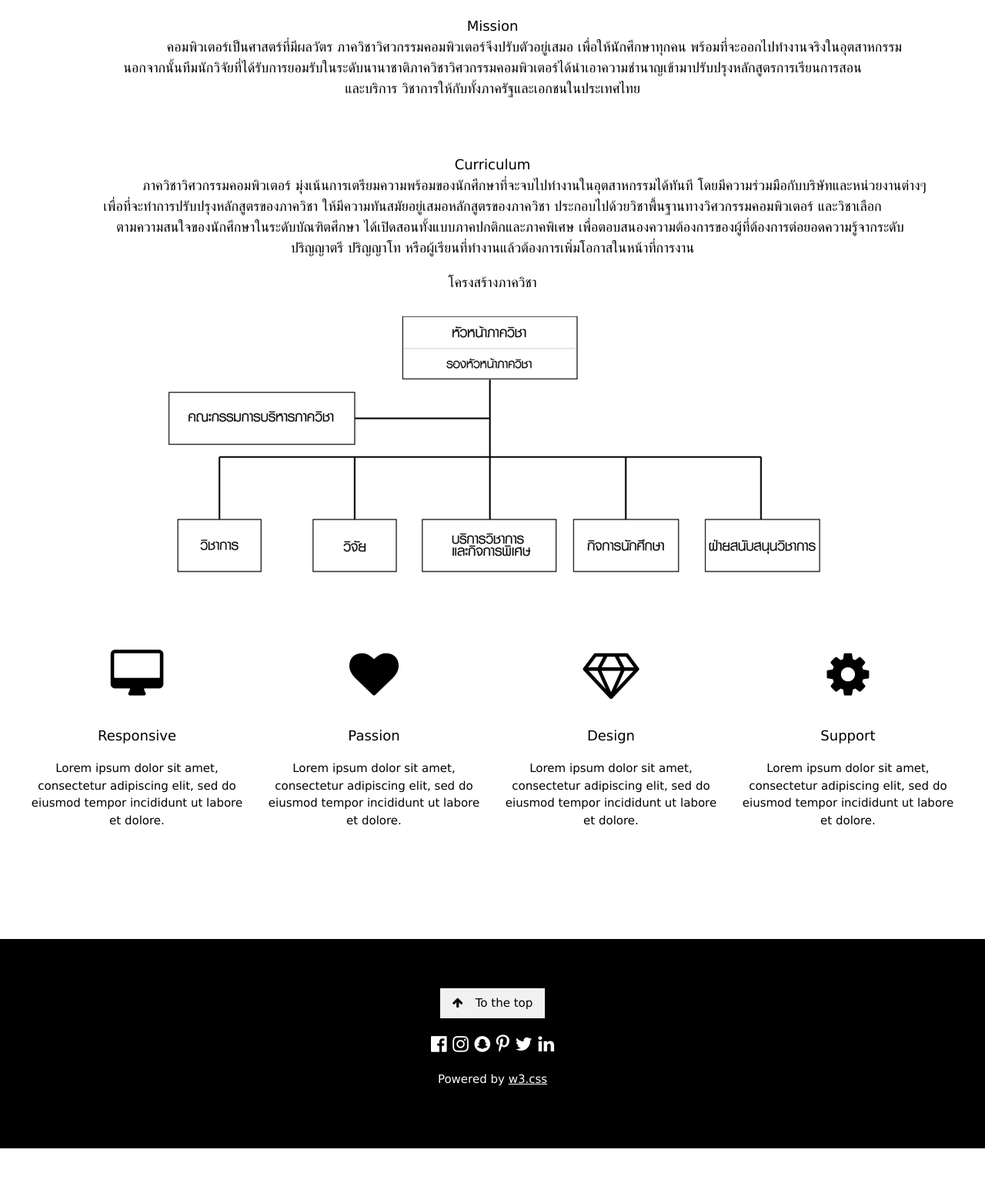
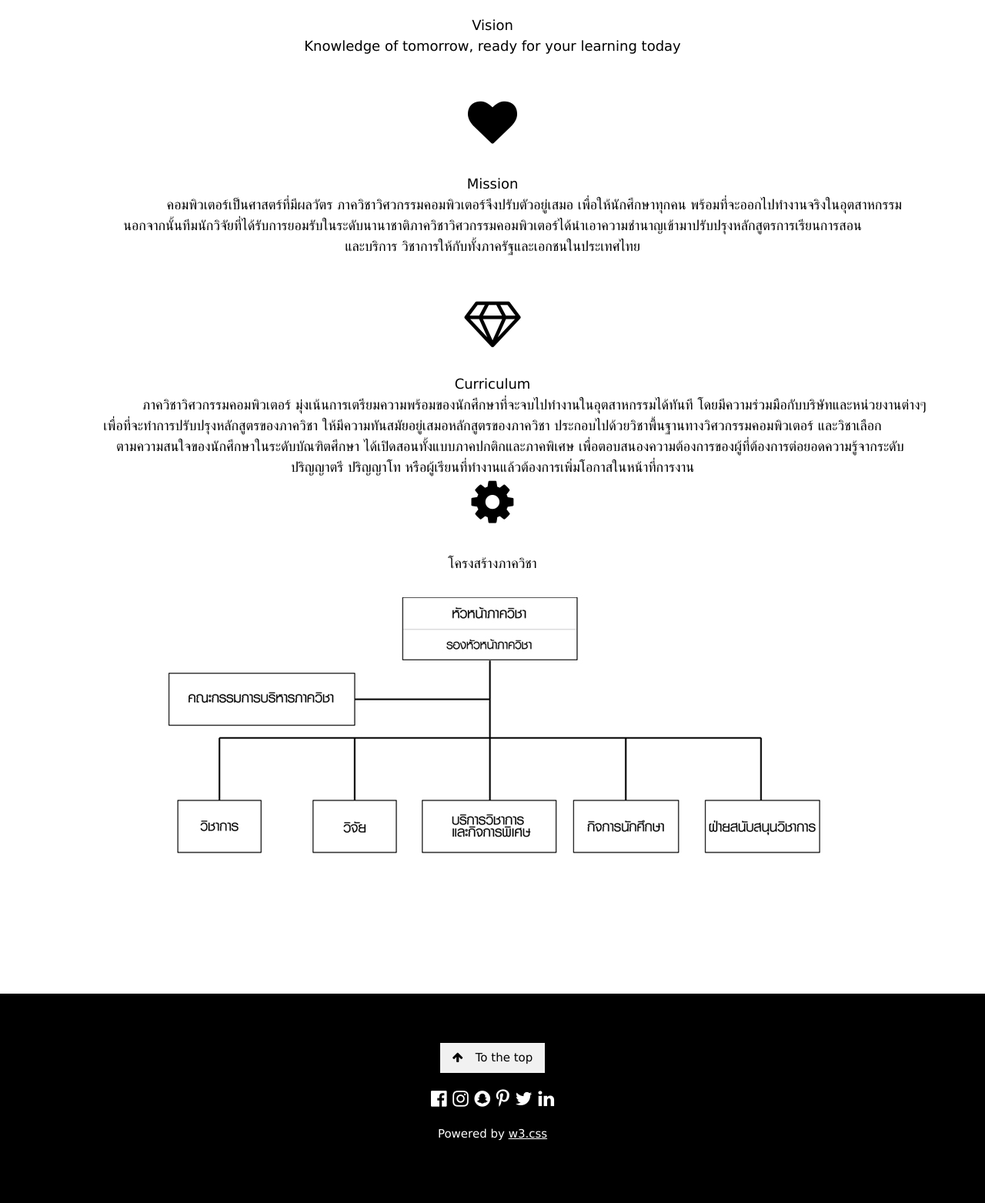
Before and after one commit to kwpinthong/-PROJECT-CPEwebsite, a PHP site: page /about.php in a window 1280 px wide. Shown: the part 1232-2795 px from the top of the page at 77% size. Before the commit the page ends 2724 px from the top, so only its background shows below. Run offline with PHP 8.4, Linux system fonts and the light colour scheme.

Commit message:
profile + fix about

```diff
--- a/about.php
+++ b/about.php
@@ -3,9 +3,9 @@
 	<!-- Header with full-height image -->
 		<header class="bgimg-0 w3-display-container w3-grayscale-min" id="home">
         <div class="w3-display-left w3-text-white" style="padding:48px">
-			<span class="w3-jumbo w3-hide-small">Computer Enginerring Faculty of Enginerring Chiang mai University.</span><br>
-			<span class="w3-xxlarge w3-hide-large w3-hide-medium">Computer Enginerring Faculty of Enginerring Chiang mai University.</span><br>
-			<span class="w3-large">ภาควิชาวิศวกรรมคอมพิวเตอร์ คณะวิศวะกรรมศาสตร์ มหาวิทยาลัยเชียงใหม่</span>
+            <span class="w3-jumbo w3-hide-small">Department of Computer Engineering ChiangMai University</span><br>
+            <span class="w3-xxlarge w3-hide-large w3-hide-medium">Department of Computer Engineering ChiangMai University</span><br>
+			<span class="w3-large">@ภาควิชาวิศวกรรมคอมพิวเตอร์ คณะวิศวะกรรมศาสตร์ มหาวิทยาลัยเชียงใหม่</span>
         </div>
         <div class="w3-display-bottomleft w3-text-grey w3-large" style="padding:24px 48px">
             <i class="fa fa-facebook-official w3-hover-opacity"></i>
@@ -17,77 +17,52 @@
         </div>
 		</header>
 
+
 	<!--CONTENT-->
+	<body>
 		<div class="w3-container" style="padding:128px 16px" id="about">
 			<h3 class="w3-center"></h3>
 			<p class="w3-center w3-large"> </p>
 			<CENTER><font size = "5"> ABOUT US </font></CENTER>
+			<br>
+			<br>
 
-			 <BODY>
+
 			    <p class="w3-center w3-large"> &nbsp; &nbsp; &nbsp; &nbsp; &nbsp; &nbsp; &nbsp; &nbsp; &nbsp; &nbsp; ภาควิชาวิศวกรรมคอมพิวเตอร์
 				คณะวิศวกรรมศาสตร์ มหาวิทยาลัยเชียงใหม่ ก่อตั้งขึ้นเมื่อปี พ.ศ. 2536 จนถึงปัจจุบันได้ผลิตวิศวกรที่เป็นที่ยอมรับของ<br>
 				ทั้งภาครัฐและเอกชนออกไปทำงานในหลายสาขา เช่น วิศวกรระบบเครือข่าย นักพัฒนาโปรแกรมและนักออกแบบระบบอัตโนมัติในงานอุตสาหกรรม เป็นต้น<br>
 			<br>
 			<br>
-
+			<i class="fa fa-desktop w3-margin-bottom w3-jumbo w3-center"></i>
 				 <p class="w3-center w3-large">Vision<br>
 				Knowledge of tomorrow, ready for your learning today<br>
+
+
 			<br>
 			<br>
+
+			<i class="fa fa-heart w3-margin-bottom w3-jumbo"></i>
+
 
 				<p class="w3-center w3-large">Mission<br>
 				&nbsp; &nbsp; &nbsp; &nbsp; &nbsp; &nbsp; &nbsp; &nbsp; &nbsp; &nbsp;คอมพิวเตอร์เป็นศาสตร์ที่มีผลวัตร ภาควิชาวิศวกรรมคอมพิวเตอร์จึงปรับตัวอยู่เสมอ เพื่อให้นักศึกษาทุกคน
 				พร้อมที่จะออกไปทำงานจริงในอุตสาหกรรม <br>   นอกจากนั้นทีมนักวิจัยที่ได้รับการยอมรับในระดับนานาชาติภาควิชาวิศวกรรมคอมพิวเตอร์ได้นำเอาความชำนาญเข้ามาปรับปรุงหลักสูตรการเรียนการสอน<br>และบริการ
 				วิชาการให้กับทั้งภาครัฐและเอกชนในประเทศไทย<br>
+
 				<br>
 				<br>
 
+			<i class="fa fa-diamond w3-margin-bottom w3-jumbo"></i>
+
 				<p class="w3-center w3-large">Curriculum<br>
+
 
 				&nbsp; &nbsp; &nbsp; &nbsp; &nbsp; &nbsp; &nbsp; &nbsp; &nbsp; &nbsp;ภาควิชาวิศวกรรมคอมพิวเตอร์ มุ่งเน้นการเตรียมความพร้อมของนักศึกษาที่จะจบไปทำงานในอุตสาหกรรมได้ทันที
 				โดยมีความร่วมมือกับบริษัทและหน่วยงานต่างๆ <br>เพื่อที่จะทำการปรับปรุงหลักสูตรของภาควิชา ให้มีความทันสมัยอยู่เสมอหลักสูตรของภาควิชา ประกอบไปด้วยวิชาพื้นฐานทางวิศวกรรมคอมพิวเตอร์ และวิชาเลือก<br>&nbsp;&nbsp;&nbsp;&nbsp;
 				&nbsp;&nbsp;&nbsp;ตามความสนใจของนักศึกษาในระดับบัณฑิตศึกษา ได้เปิดสอนทั้งแบบภาคปกติกและภาคพิเศษ เพื่อตอบสนองความต้องการของผู้ที่ต้องการต่อยอดความรู้จากระดับ<br>ปริญญาตรี ปริญญาโท หรือผู้เรียนที่ทำงานแล้วต้องการเพิ่มโอกาสในหน้าที่การงาน<br>
-			<html>
-				<head>
-					<title>
-
-					</title>
-				</head>
-			<body>
+			<i class="fa fa-cog w3-margin-bottom w3-jumbo"></i>
 
             <p class="w3-center w3-large">โครงสร้างภาควิชา<br>
-            <img src="CPE.jpg">
-			</body>
-			</html>
-
-
-			 </BODY>
-
-
-
-
-			<div class="w3-row-padding w3-center" style="margin-top:64px">
-				<div class="w3-quarter">
-					<i class="fa fa-desktop w3-margin-bottom w3-jumbo w3-center"></i>
-					<p class="w3-large">Responsive</p>
-					<p>Lorem ipsum dolor sit amet, consectetur adipiscing elit, sed do eiusmod tempor incididunt ut labore et dolore.</p>
+            <img src="img/CPE.jpg">
 		</div>
-				<div class="w3-quarter">
-					<i class="fa fa-heart w3-margin-bottom w3-jumbo"></i>
-					<p class="w3-large">Passion</p>
-					<p>Lorem ipsum dolor sit amet, consectetur adipiscing elit, sed do eiusmod tempor incididunt ut labore et dolore.</p>
-				</div>
-				<div class="w3-quarter">
-					<i class="fa fa-diamond w3-margin-bottom w3-jumbo"></i>
-					<p class="w3-large">Design</p>
-					<p>Lorem ipsum dolor sit amet, consectetur adipiscing elit, sed do eiusmod tempor incididunt ut labore et dolore.</p>
-				</div>
-				<div class="w3-quarter">
-					<i class="fa fa-cog w3-margin-bottom w3-jumbo"></i>
-					<p class="w3-large">Support</p>
-				<p>Lorem ipsum dolor sit amet, consectetur adipiscing elit, sed do eiusmod tempor incididunt ut labore et dolore.</p>
-			</div>
-			</div>
-		</div>
-
 <?php require_once("footer.php"); ?>
--- a/index.php
+++ b/index.php
@@ -1,7 +1,7 @@
 <?php require_once("header.php"); ?>
 
 	<!-- Header with full-height image -->
-	<header class="bgimg-0 w3-display-container w3-grayscale-min" id="home">
+	<header class="bgimg-1 w3-display-container w3-grayscale-min" id="home">
 		<div class="w3-display-left w3-text-white" style="padding:48px">
 			<span class="w3-jumbo w3-hide-small">Computer Enginerring Faculty of Enginerring Chiang mai University.</span><br>
 			<span class="w3-xxlarge w3-hide-large w3-hide-medium">Computer Enginerring Faculty of Enginerring Chiang mai University.</span><br>
--- a/style.css
+++ b/style.css
@@ -9,7 +9,7 @@ body, html {
 .bgimg-0 {
     background-position: center;
     background-size: cover;
-    background-image: url("img/bg/0.jpg");
+    background-image: url("img/TOP.jpg");
     min-height: 100%;
 }
 .bgimg-1 {
```
Also changed, not shown: profile1.php (+19 -19 lines), TOP.jpg (deleted), img/CPE Stracture.jpg (deleted), img/CPE.jpg (renamed from CPE.jpg), img/TOP.jpg (added), img/photothumb.db. Lines whose indentation alone changed are shown as unchanged.
